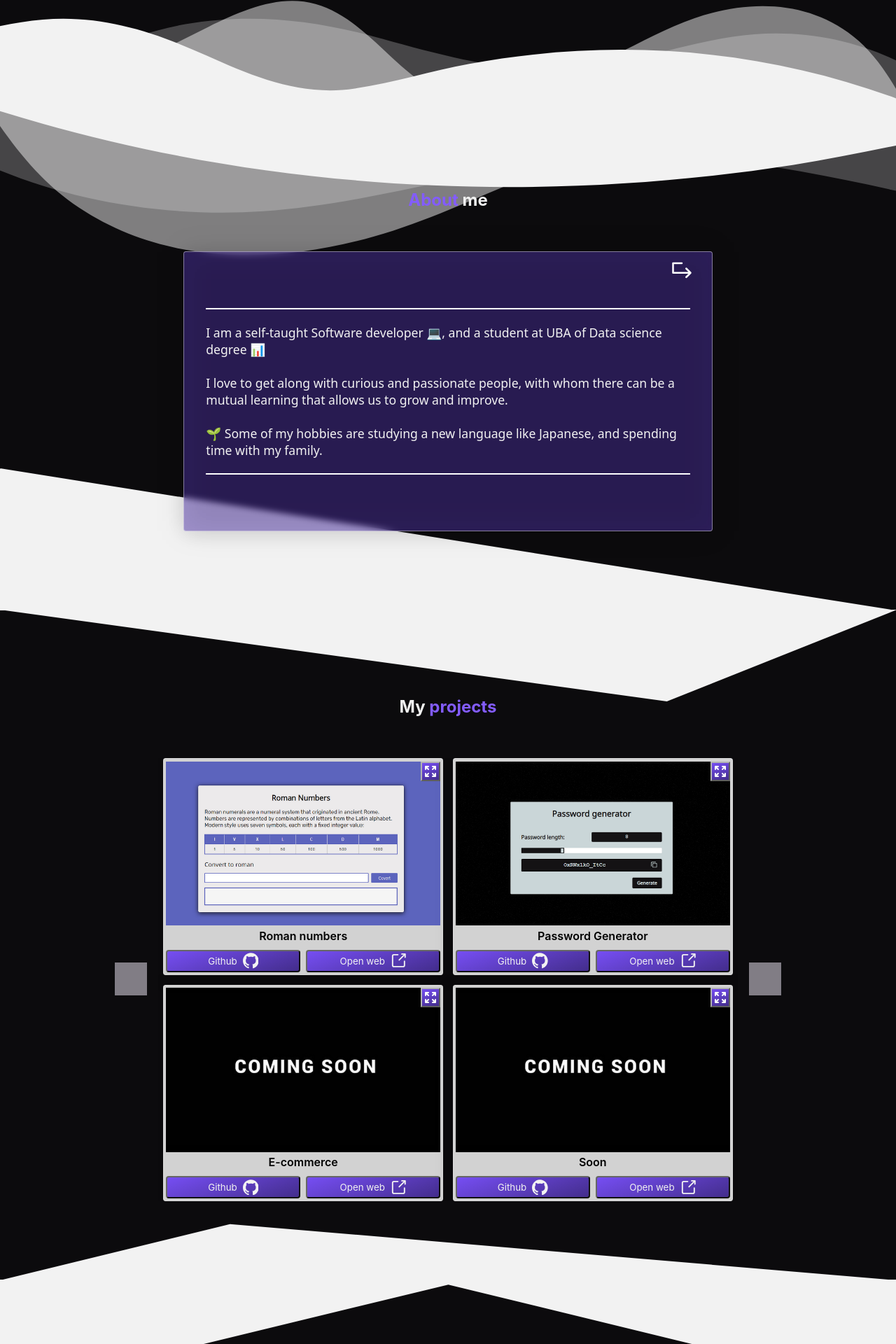
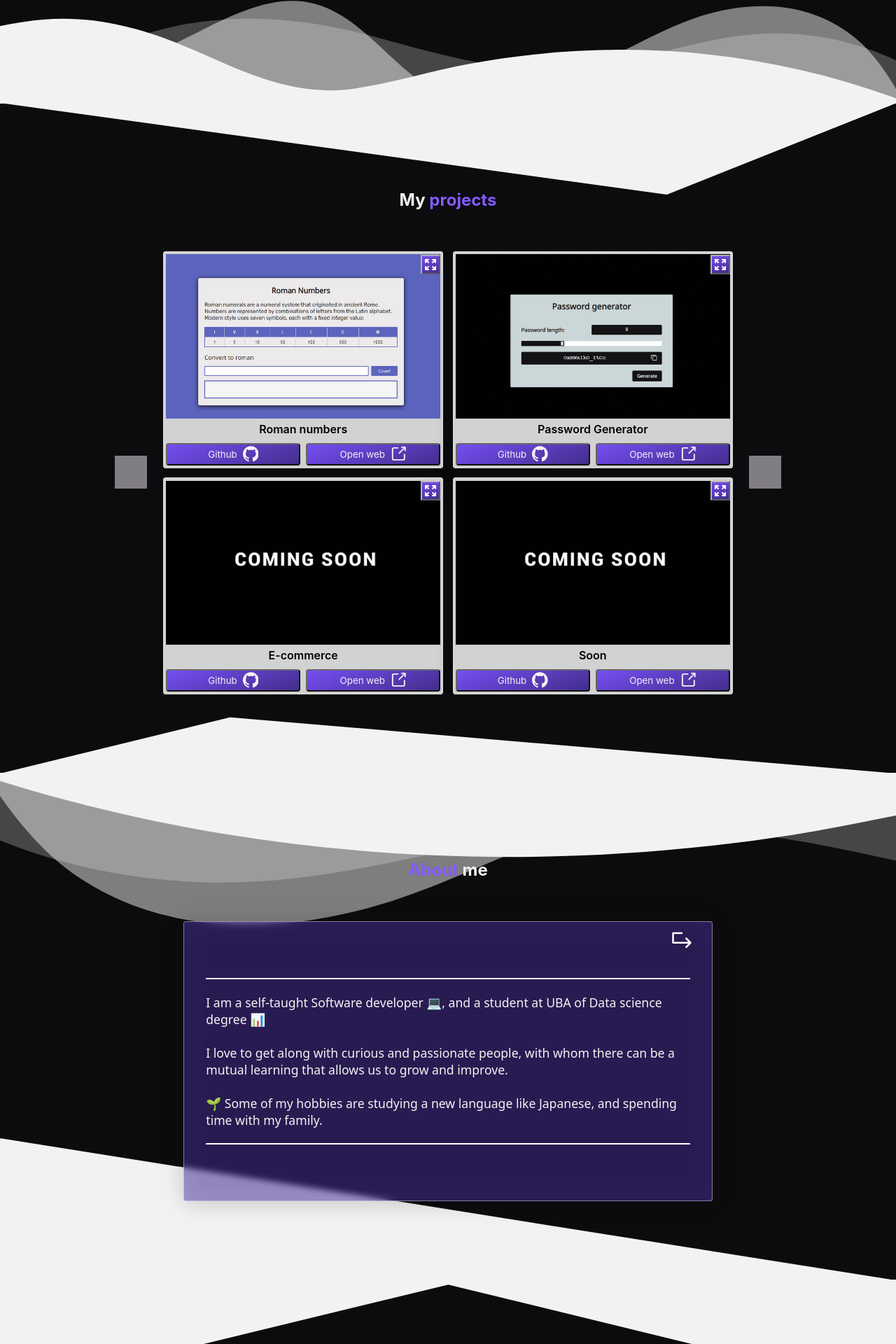
Before and after one commit to FedMG/fedmg-portfolio-v1, a React (Vite) app in the folder client/: page / in a window 1280 px wide. Shown: the part 586-2506 px from the top of the page at 70% size. Built offline with nearby package versions, Linux system fonts and the light colour scheme; grey boxes are pictures that could not be loaded; a web font is replaced by a local one.

Commit message:
feat(background): improve the way to set background with a bg component

```diff
--- /dev/null
+++ b/client/src/components/utils/Background.jsx
@@ -0,0 +1,9 @@
+import { Shape } from "./Shape";
+
+export const Background = ({children, top, bottom}) => (
+    <div style={{ position: 'relative'}}>
+      {top && <Shape data={top} />}
+      {children}
+      {bottom && <Shape data={bottom} />}
+    </div>
+)
--- a/client/src/routes/About.jsx
+++ b/client/src/routes/About.jsx
@@ -1,12 +1,10 @@
 import { Typography } from '@/components/utils/Typography'
 import { Board } from '@/components/Board'
-import { Shape } from '@/components/utils/Shape'
-import { triangle, waves } from './refs/shapes'
 
 const About = () => {
   return (
+    <>
     <div id='about' className='section'>
-      <Shape data={waves.downside} />
         <div className='section-content'>
           <Typography as='h2' style='subtitle-section'>
             <Typography as='span' style='span-subtitle'>
@@ -16,8 +14,8 @@ const About = () => {
           </Typography>
           <Board />
         </div>
-      <Shape data={triangle.upside} />
     </div>
+    </>
   )
 }
 
--- a/client/src/routes/Home.jsx
+++ b/client/src/routes/Home.jsx
@@ -1,6 +1,4 @@
 import { Introduction } from '@/components/Introduction'
-import { Shape } from '@/components/utils/Shape'
-import { waves } from './refs/shapes'
 import Video from '@/components/Video'
 
 import { Buttons } from '@/components/Buttons'
@@ -26,7 +24,6 @@ const Home = () => {
         </div>
         <Video />
       </div>
-      <Shape data={waves.upside} />
     </div>
   )
 }
--- a/client/src/routes/Projects.jsx
+++ b/client/src/routes/Projects.jsx
@@ -1,15 +1,11 @@
 import { Typography } from '@/components/utils/Typography'
 import { Slider } from '@/components/Slider'
 import { BoardProjects } from '@/components/BoardProjects'
-import { Shape } from '@/components/utils/Shape'
-
 import { projects } from './refs/projects'
-import { triangle } from './refs/shapes'
 
 const Projects = () => {
   return (
     <div id='projects' className='section'>
-      <Shape data={triangle.downside} />
         <div className='section-content'>
           <Typography as='h2' style='subtitle-section'>
             My<Typography style='span-subtitle'> projects</Typography>
@@ -20,7 +16,6 @@ const Projects = () => {
             </Slider>
           </div>
         </div>
-      <Shape data={triangle.projectBottom} />
     </div>
   )
 }
--- a/client/src/routes/Skills.jsx
+++ b/client/src/routes/Skills.jsx
@@ -1,20 +1,16 @@
 import { Typography } from '@/components/utils/Typography'
 import { SkillBoard } from '@/components/SkillBoard'
-import { Shape } from '@/components/utils/Shape'
-import { triangle } from './refs/shapes'
 import { skills } from './refs/skills'
 
 const Skills = () => {
   return (
     <div id='skills' className='section'>
-      <Shape data={triangle.skillsTopEmpty} />
         <div className='section-content'>
           <Typography as='h2' style='subtitle-section'>
             My<Typography style='span-subtitle'> skills</Typography>
           </Typography>
           <SkillBoard data={skills} />
         </div>
-      <Shape data={triangle.contact} />
     </div>
   )
 }
--- a/client/src/routes/structure/Header.jsx
+++ b/client/src/routes/structure/Header.jsx
@@ -4,8 +4,8 @@ import { useSectionHighlighter } from '@/hooks/useSectionHighlighter'
 
 export const routeNames = [
   { name: 'home' },
+  { name: 'projects' },
   { name: 'about' },
-  { name: 'projects' },
   { name: 'skills' }
 ]
 
--- a/client/src/routes/structure/Main.jsx
+++ b/client/src/routes/structure/Main.jsx
@@ -1,5 +1,8 @@
 import { lazy, Suspense } from 'react'
 import { Loader } from '@/components/utils/Loader'
+
+import { triangle, waves } from '@/routes/refs/shapes'
+import { Background } from '@/components/utils/Background'
 
 const Home = lazy(() => import('@/routes/Home'))
 const About = lazy(() => import('@/routes/About'))
@@ -10,10 +13,21 @@ const Main = () => {
   return (
     <main className='Main'>
       <Suspense fallback={<Loader />}>
-        <Home />
-        <About />
-        <Projects />
-        <Skills />
+        <Background bottom={waves.upside}>
+          <Home />
+        </ Background>
+
+        <Background top={triangle.downside} bottom={triangle.projectBottom}>
+          <Projects />
+        </ Background>
+
+        <Background top={waves.downside} bottom={triangle.upside}>
+          <About />
+        </ Background>
+
+        <Background top={triangle.skillsTopEmpty} bottom={triangle.contact}>
+          <Skills />
+        </ Background>
       </Suspense>
     </main>
   )
```
Lines whose indentation alone changed are shown as unchanged.
